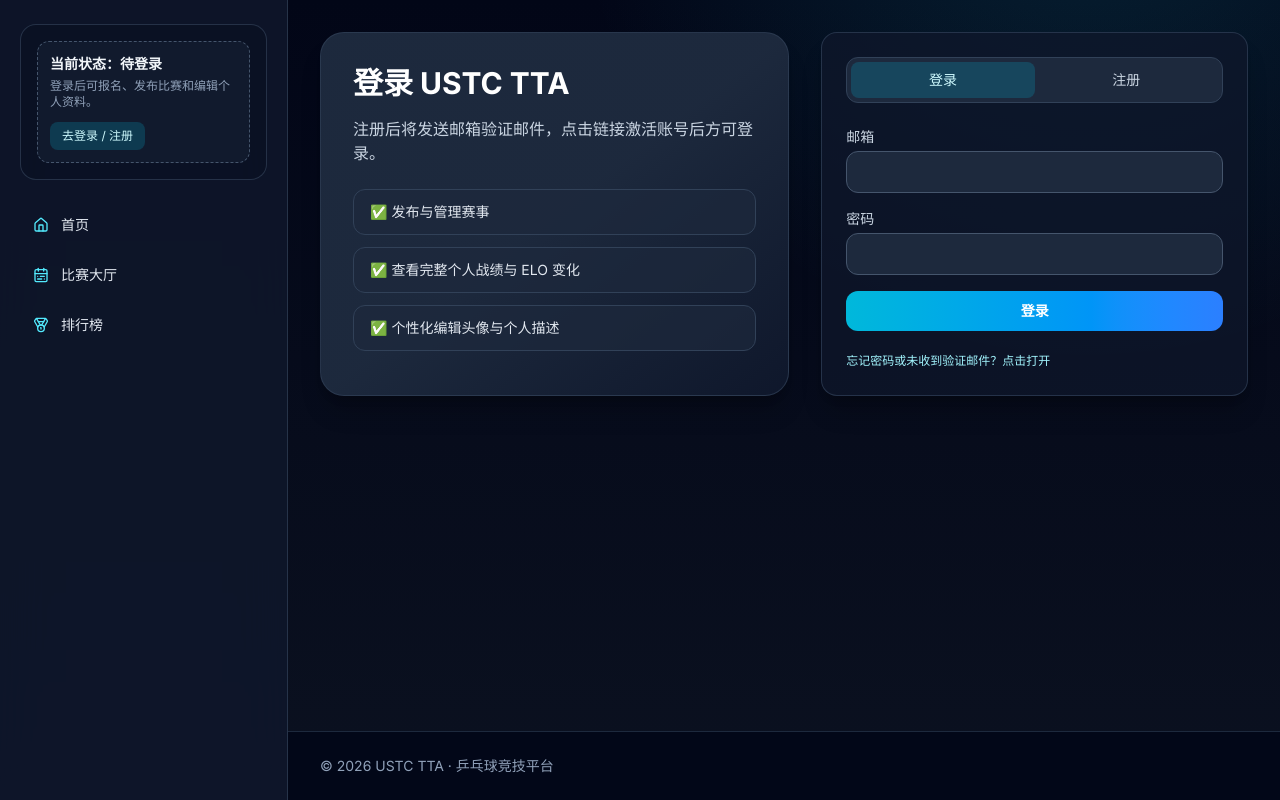
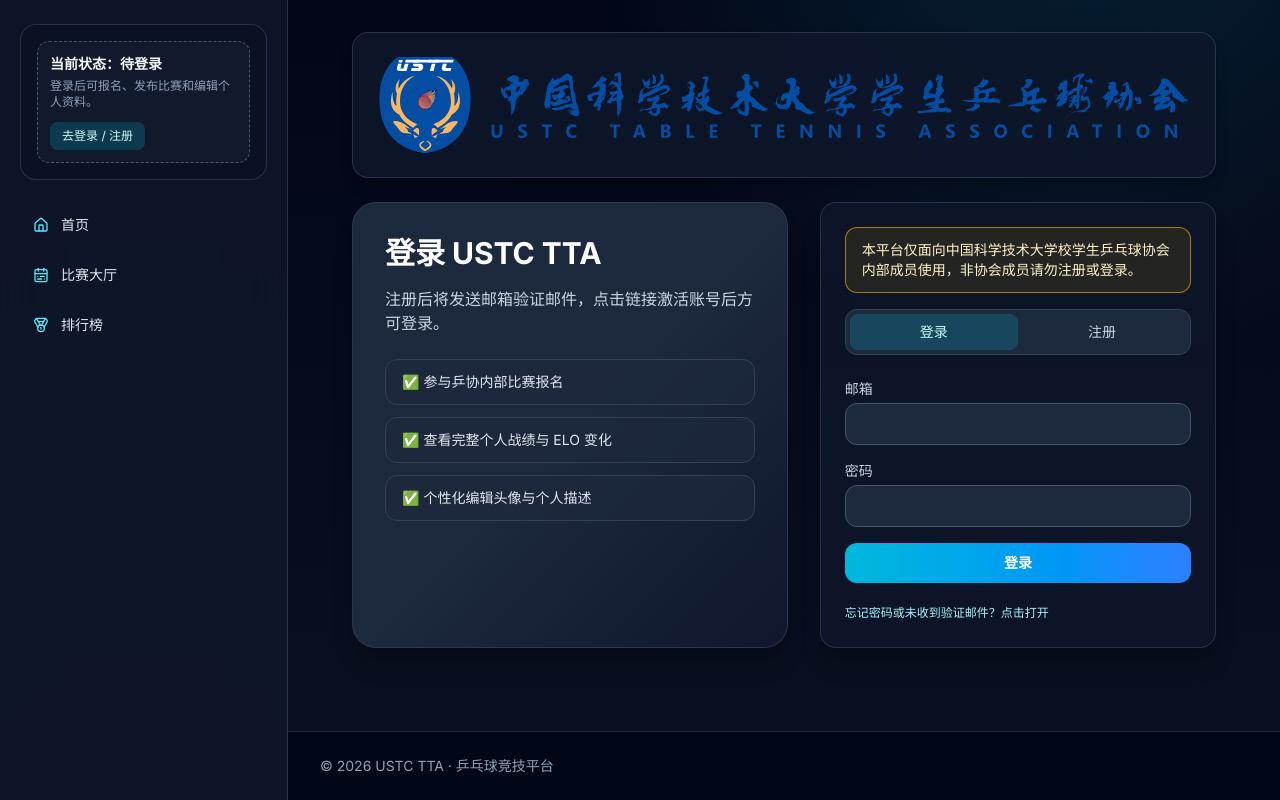
Before and after one commit to whd154089796-collab/pingpong-platform, a Next.js app: page /auth in a window 1280 px wide. Built offline with nearby package versions, Linux system fonts and the light colour scheme; no server answers.

Commit message:
登陆界面修改

```diff
--- a/src/app/auth/actions.ts
+++ b/src/app/auth/actions.ts
@@ -27,6 +27,8 @@
 const AUTH_MAX_ATTEMPTS = 8
 const RESEND_WINDOW_MS = 15 * 60 * 1000
 const RESEND_MAX_ATTEMPTS = 3
+
+const ALLOWED_EMAIL_DOMAINS = ['ustc.edu.cn', 'mail.ustc.edu.cn']
 
 function hashToken(token: string) {
   return createHash('sha256').update(token).digest('hex')
@@ -195,10 +197,10 @@
     return { error: '请完整填写昵称、邮箱和密码。' }
   }
 
-  // 临时关闭 USTC 邮箱后缀限制（测试账号阶段）
-  // if (!email.endsWith(USTC_MAIL_SUFFIX)) {
-  //   return { error: '仅支持 @mail.ustc.edu.cn 邮箱注册。' }
-  // }
+  const allowed = ALLOWED_EMAIL_DOMAINS.some((domain) => email.endsWith(`@${domain}`))
+  if (!allowed) {
+    return { error: '仅支持 ustc.edu.cn、mail.ustc.edu.cn、ah.edu.cn 域名邮箱注册。' }
+  }
 
   if (password.length < 6) {
     return { error: '密码至少需要 6 位。' }
--- a/src/app/auth/page.tsx
+++ b/src/app/auth/page.tsx
@@ -1,3 +1,4 @@
+import Image from "next/image";
 import { redirect } from "next/navigation";
 import AuthForms from "@/components/auth/AuthForms";
 import { getCurrentUser } from "@/lib/auth";
@@ -9,7 +10,31 @@
   }
 
   return (
-    <div className="mx-auto grid w-full max-w-5xl gap-8 lg:grid-cols-[1.1fr_1fr]">
+    <div className="mx-auto w-full max-w-screen-xl px-4 sm:px-6 lg:px-8">
+      <div className="w-full">
+        <div className="mb-6 flex flex-col items-center gap-4 overflow-hidden rounded-2xl border border-slate-700/70 bg-slate-900/85 p-4 shadow-lg shadow-black/20 sm:flex-row sm:justify-start sm:p-6">
+          <div className="flex shrink-0 items-center justify-center">
+            <Image
+              src="/SVG/乒协徽章.svg"
+              alt="USTC TTA 徽章"
+              width={80}
+              height={80}
+              className="h-16 w-16 sm:h-20 sm:w-20 lg:h-24 lg:w-24"
+              priority
+            />
+          </div>
+          <div className="flex min-w-0 w-full items-center sm:justify-start">
+            <Image
+              src="/SVG/乒协文字.svg"
+              alt="中国科学技术大学乒乓球协会"
+              width={480}
+              height={120}
+              className="h-auto w-full max-w-full object-contain object-left"
+              priority
+            />
+          </div>
+        </div>
+        <div className="grid gap-8 lg:grid-cols-[1.1fr_1fr]">
           <section className="hidden rounded-3xl border border-slate-700/70 bg-linear-to-br from-slate-800 via-slate-800 to-slate-900 p-8 shadow-xl shadow-black/20 lg:block">
             <h1 className="text-3xl font-bold text-white">登录 USTC TTA</h1>
             <p className="mt-4 text-slate-300">
@@ -17,7 +42,7 @@
             </p>
             <ul className="mt-6 space-y-3 text-sm text-slate-200">
               <li className="rounded-xl border border-slate-700 bg-slate-800/70 px-4 py-3">
-            ✅ 发布与管理赛事
+                ✅ 参与乒协内部比赛报名
               </li>
               <li className="rounded-xl border border-slate-700 bg-slate-800/70 px-4 py-3">
                 ✅ 查看完整个人战绩与 ELO 变化
@@ -30,5 +55,7 @@
 
           <AuthForms />
         </div>
+      </div>
+    </div>
   );
 }
--- a/src/app/layout.tsx
+++ b/src/app/layout.tsx
@@ -16,6 +16,9 @@
   robots: {
     index: false,
     follow: false,
+  },
+  icons: {
+    icon: "/SVG/乒协徽章.svg",
   },
 };
 
--- a/src/components/auth/AuthForms.tsx
+++ b/src/components/auth/AuthForms.tsx
@@ -28,6 +28,9 @@
 
   return (
     <div className="w-full rounded-2xl border border-slate-700/70 bg-slate-900/75 p-6 shadow-xl shadow-black/20">
+      <div className="mb-4 rounded-xl border border-amber-400/60 bg-amber-400/10 px-4 py-3 text-sm text-amber-100">
+        本平台仅面向中国科学技术大学校学生乒乓球协会内部成员使用，非协会成员请勿注册或登录。
+      </div>
       <div className="mb-6 grid grid-cols-2 rounded-xl border border-slate-700 bg-slate-800 p-1 text-sm">
         <button
           type="button"
@@ -129,9 +132,12 @@
               id="register-email"
               name="email"
               type="email"
-              placeholder="example@domain.com"
+              placeholder="示例：yourname@mail.ustc.edu.cn"
               className="w-full rounded-xl border border-slate-600 bg-slate-800 px-3 py-2 text-slate-100 outline-none ring-cyan-400/40 focus:ring"
             />
+            <p className="mt-1 text-xs text-slate-400">
+              仅支持 ustc.edu.cn、mail.ustc.edu.cn 域名邮箱注册。
+            </p>
           </div>
           <div>
             <label
```
Also changed, not shown: package.json (+17 -0 lines), 1 other file (tests, documents, lock files or other folders). Lines whose indentation alone changed are shown as unchanged.
